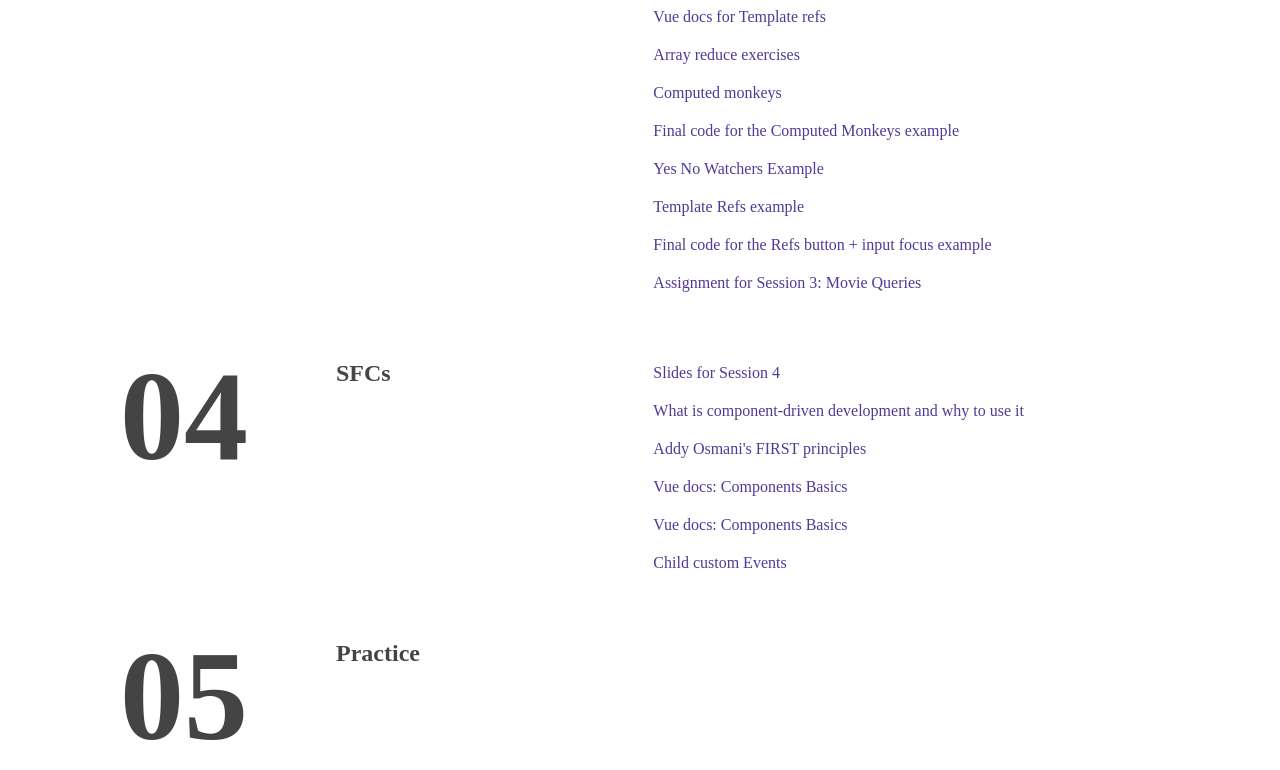
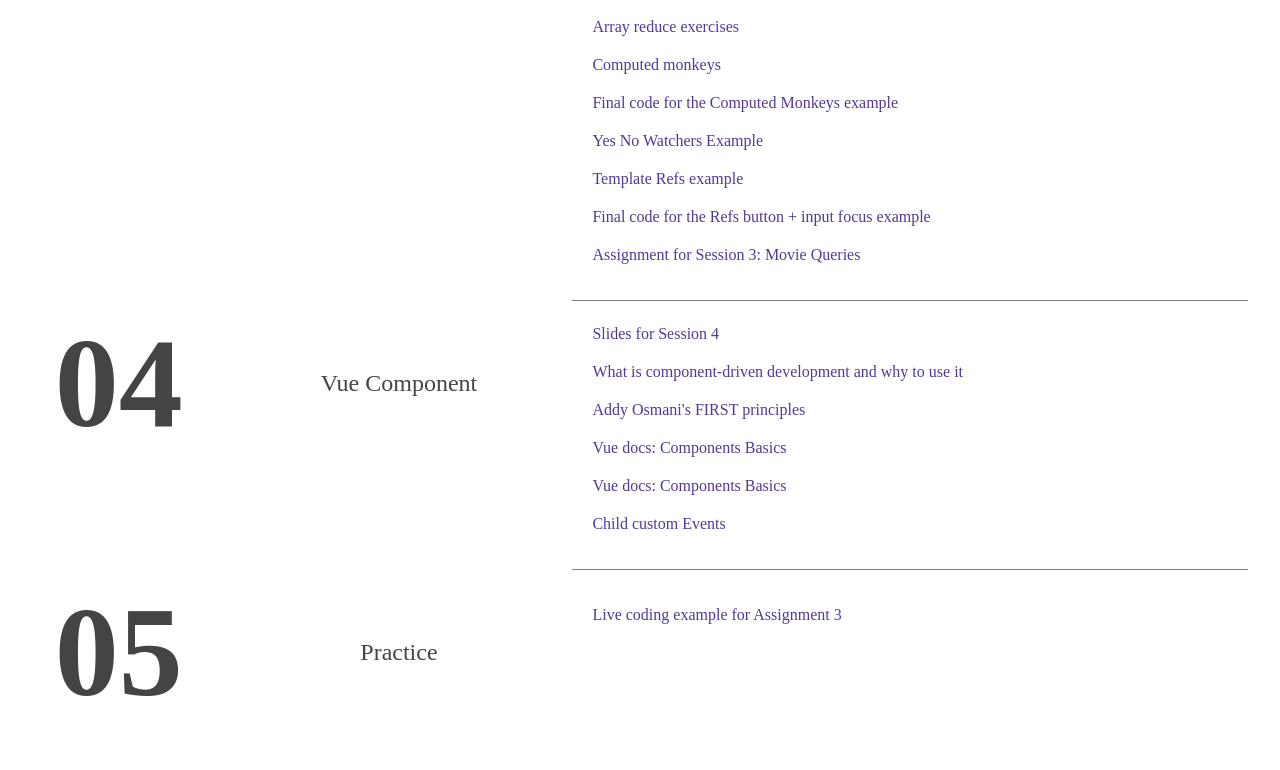
Before and after one commit to danii-nebot/hs-vue-slides, a plain HTML site: page index.html in a window 1280 px wide. Shown: the part 1139-1909 px from the top of the page. After the commit the page ends 1865 px from the top, so only its background shows below. Drawn offline with Linux system fonts and the light colour scheme; a web font is replaced by a local one.

Commit message:
Update session list style

```diff
--- a/css/index.css
+++ b/css/index.css
@@ -30,7 +30,7 @@ a {
 
 .session {
   display: grid;
-  grid-template-columns: 1fr 3fr;
+  grid-template-columns: 4fr 5fr;
   position: relative;
 }
 
@@ -43,19 +43,25 @@ a {
   text-align: center;
   height: calc(10vw + 20px);
   transition: all 0.2s ease-in;
+  display: grid;
+  grid-template-columns: 1fr 2fr;
+  grid-gap: 20px;
+}
+
+.session__number .title {
+  font-weight: 400;
+  font-size: 24px;
+  align-self: center;
 }
 
 .session__content {
-  border-top: 2px solid #fff;
-  display: grid;
-  grid-template-columns: 2fr 4fr;
-  grid-gap: 20px;
-  padding: 25px 0;
+  border-top: 1px solid grey;
+  padding: 20px;
 }
 
-.session__content .title {
-  font-weight: 600;
-  font-size: 24px;
+
+.noborder {
+  border: 0;
 }
 
 .session__content .references {
--- a/index.html
+++ b/index.html
@@ -31,17 +31,20 @@
 		</div>
     <div class="container">
       <article class="session">
-        <div class="session__number">00</div>
-        <div class="session__content">
+        <div class="session__number">
+          <div>00</div>
           <div class="title">Introductions</div>
-          <div class="references">
-          </div>
+        </div>
+        <div class="session__content noborder">
         </div>
       </article>
       <article class="session">
-        <div class="session__number">01</div>
+        <div class="session__number">
+          <div>01</div>
+          <div class="title">Vue.js</div>
+        </div>
         <div class="session__content">
-          <div class="title">Vue.js</div>
+
           <div class="references">
             <ul>
               <li>
@@ -77,9 +80,12 @@
       </article>
 
       <article class="session">
-        <div class="session__number">02</div>
+        <div class="session__number">
+          <div>02</div>
+          <div class="title">Vue Fundamentals</div>
+        </div>
         <div class="session__content">
-          <div class="title">Vue Fundamentals</div>
+
           <div class="references">
             <ul>
               <li><a href="session2.html">Slides for Session 2</a></li>
@@ -127,9 +133,12 @@
       </article>
 
       <article class="session">
-        <div class="session__number">03</div>
+        <div class="session__number">
+          <div>03</div>
+          <div class="title">Computed, watched,<br/>& refs</div>
+        </div>
         <div class="session__content">
-          <div class="title">Computed, watched & refs</div>
+
           <div class="references">
             <ul>
               <li><a href="session3.html">Slides for Session 3</a></li>
@@ -183,9 +192,12 @@
       </article>
 
       <article class="session">
-        <div class="session__number">04</div>
+        <div class="session__number">
+          <div>04</div>
+          <div class="title">Vue Component</div>
+        </div>
         <div class="session__content">
-          <div class="title">SFCs</div>
+
           <div class="references">
             <ul>
               <li>
@@ -214,10 +226,19 @@
         </div>
       </article>
       <article class="session">
-        <div class="session__number">05</div>
+        <div class="session__number">
+          <div>05</div>
+          <div class="title">Practice</div>
+        </div>
         <div class="session__content">
-          <div class="title">Practice</div>
+
           <div class="references">
+            <ul>
+              <li></li>
+              <li>
+                <a href="https://github.com/danii-nebot/hs-movie-queries">Live coding example for Assignment 3</a>
+              </li>
+            </ul>
           </div>
         </div>
       </article>
```
